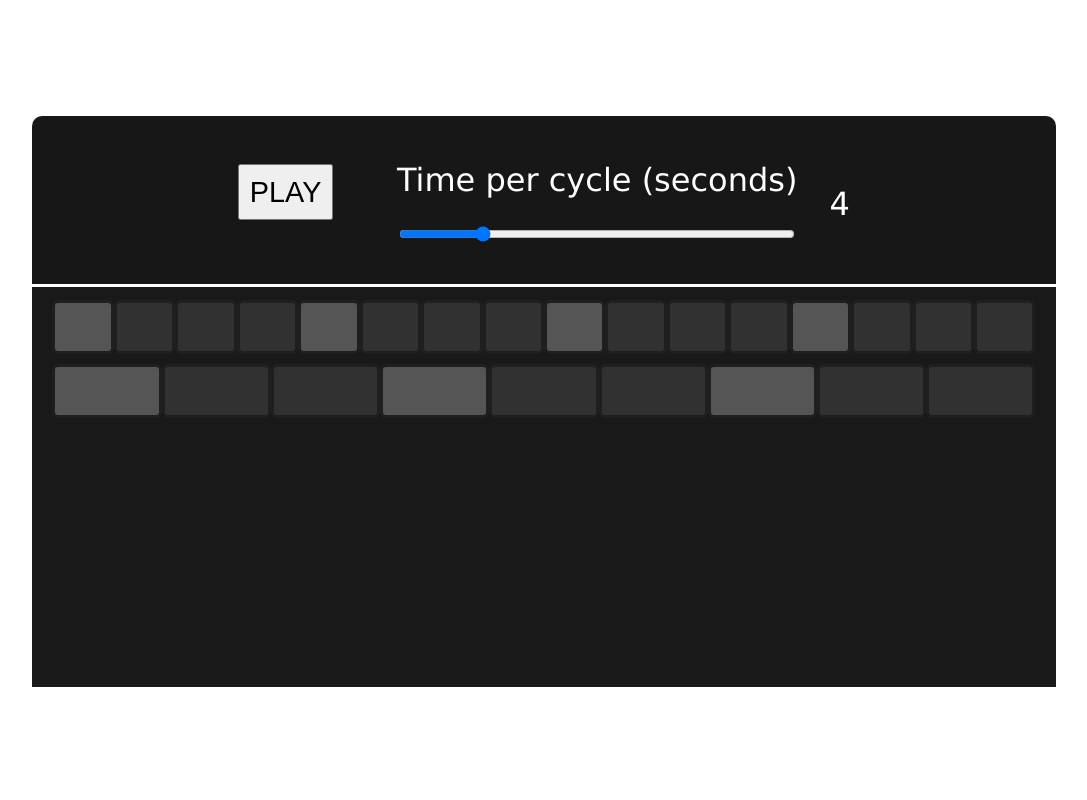
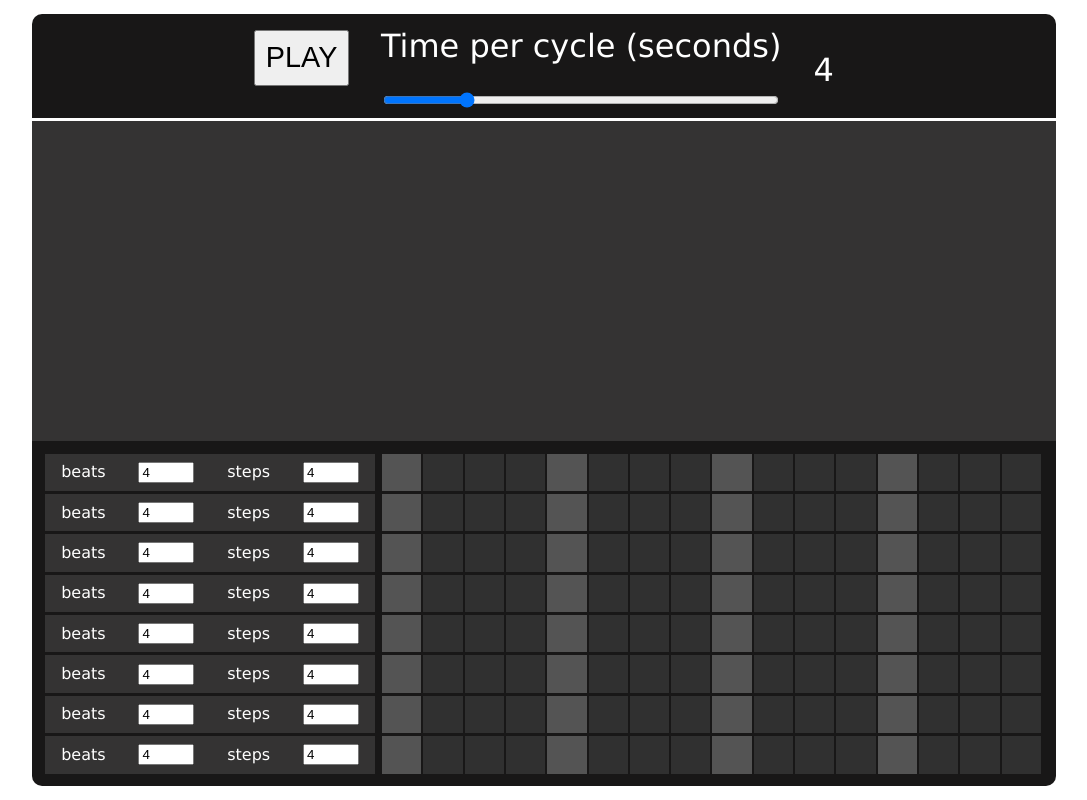
Before and after one commit to zntchantchou/ridm, a website built with Vite: page index.html in a window 1280 px wide. Shown: the whole page, without its empty margins (96-1183 px from the left). Built offline with nearby package versions, Linux system fonts and the light colour scheme; files whose address does not match are found by name.

Commit message:
layout, adds stepper controls

```diff
--- a/index.html
+++ b/index.html
@@ -16,23 +16,18 @@
             <button id="play">PLAY</button>
           </div>
           <div class="control-group">
-            <!-- <span>Tempo</span>
-            <input
-              step="0.1"
-              id="tempo-range"
-              type="range"
-              min="10"
-              max="300"
-            />
-            <div id="tempo"></div> -->
-          </div>
-          <div class="control-group">
             <span>Time per cycle (seconds) </span>
             <input step="0.1" id="tpc-range" type="range" min="1" max="16" />
           </div>
           <div id="tpc"></div>
         </div>
-        <div id="steppers"></div>
+        <div id="main">
+          <div id="top-panel"></div>
+          <div id="bottom-panel">
+            <div id="steppers-controls"></div>
+            <div id="steppers"></div>
+          </div>
+        </div>
       </div>
     </div>
   </body>
--- a/src/components/Pulse.ts
+++ b/src/components/Pulse.ts
@@ -1,6 +1,5 @@
 import Controls from "./Controls";
 import StepQueue, { type Step } from "./StepQueue";
-import Audio from "./Audio";
 import { BehaviorSubject } from "rxjs";
 
 type PulseOptions = { steps: number; isLead?: boolean };
@@ -73,7 +72,7 @@ class Pulse {
     // GRAB ALL STEPPER WITH SAME TOTALSTEP
     // USE SUBS CHAIN TO FIND CHILDREN STEPPERS
     // ALL STEPPERS WHOSE CURRENT STEP IS ACTIVE SHOULD TRIGGER THEIR RESPECTIVE SOUNDS (if no two sounds are the same)
-    Audio.playMetronome(this.currentStep, this.nextNoteTime, this.steps);
+    // Audio.playMetronome(this.currentStep, this.nextNoteTime, this.steps);
   }
 
   /** Delay the nextStepTime by timePerStep, updates the current step */
--- a/src/components/Pulses.ts
+++ b/src/components/Pulses.ts
@@ -9,7 +9,7 @@ class Pulses {
   register(stepper: Stepper, steppers: Stepper[]) {
     if (this.isEmpty) {
       // if no elements add the new pulse
-      console.log("EMPTY STEPPER ", this);
+      // console.log("EMPTY STEPPER ", this);
       // OBS: the STEPPER should subscribe to the existing pulse
       const pulse = new Pulse({ steps: stepper.steps });
       stepper.listenToPulse(pulse);
@@ -19,7 +19,7 @@ class Pulses {
 
     const existing = this.getPulse(stepper.steps);
     if (existing) {
-      console.log("existing ", existing);
+      // console.log("existing ", existing);
       stepper.listenToPulse(existing);
       existing.increment(); // if already present only update the count for the existing pulse inside elements
       // OBS: the STEPPER should subscribe to the existing pulse
--- a/src/components/Sequencer.ts
+++ b/src/components/Sequencer.ts
@@ -1,4 +1,4 @@
-import Stepper from "./Stepper";
+import Stepper, { type StepperOptions } from "./Stepper";
 import Pulses from "./Pulses";
 
 /** Coordinates steppers and their pulses. Philosophy: Keep as little pulses as possible running in the application
@@ -10,8 +10,17 @@ class Sequencer {
   constructor(pulses: Pulses) {
     this.pulses = pulses;
   }
+
+  registerDefaults() {
+    DEFAULT_STEPPERS.forEach((elt, i) => {
+      this.register(new Stepper({ ...elt, id: i }));
+    });
+  }
+
   register(stepper: Stepper) {
     if (stepper.steps < 1 || stepper.steps > 100) return;
+    // give number
+    stepper.id = this.steppers.length;
     this.steppers.push(stepper);
     this.pulses?.register(stepper, this.steppers);
   }
@@ -40,3 +49,6 @@ class Sequencer {
 }
 
 export default Sequencer;
+
+const DEFAULT_STEPPER = { beats: 4, stepsPerBeat: 4 };
+const DEFAULT_STEPPERS: StepperOptions[] = Array(8).fill(DEFAULT_STEPPER);
--- a/src/components/Stepper.ts
+++ b/src/components/Stepper.ts
@@ -1,17 +1,20 @@
 import { filter, Subscription } from "rxjs";
 import type Pulse from "./Pulse";
 import Audio from "./Audio";
+import StepperControls from "./StepperControls";
 
 const steppersDiv = document.getElementById("steppers");
 
-interface StepperOptions {
+export interface StepperOptions {
   beats: number;
   stepsPerBeat: number;
+  id: number;
 }
 
 class Stepper {
   // Total number of steps for the row
   // If a bigger multiple of 16 is present , consider biggerStepper / stepper to be the filteringRatio
+  id?: number;
   beats = 4;
   stepsPerBeat = 4;
   lastStep = -1;
@@ -21,12 +24,18 @@ class Stepper {
   element: HTMLDivElement | null = null;
   pulseSubscription: Subscription | null = null;
   selectedSteps: boolean[] = Array(this.beats * this.stepsPerBeat).fill(false);
-
+  controls: StepperControls | null = null;
   // Stepper should monitor which beats are selected
   // Each pulsation, a Pulse needs to quickly know if / which sounds to play for the current stepnumber
-  constructor({ beats, stepsPerBeat }: StepperOptions) {
+  constructor({ beats, stepsPerBeat, id }: StepperOptions) {
     this.beats = beats;
     this.stepsPerBeat = stepsPerBeat;
+    this.id = id;
+    this.controls = new StepperControls({
+      stepperId: this.id,
+      beats: this.beats,
+      stepsPerBeats: this.stepsPerBeat,
+    });
     this.render();
   }
 
@@ -90,6 +99,7 @@ class Stepper {
     }
     this.element = stepper;
     this.element.addEventListener("click", this.handleClick);
+    this.controls?.render();
   }
 
   handleClick = (e: Event) => {
--- /dev/null
+++ b/src/components/StepperControls.ts
@@ -0,0 +1,57 @@
+const controlsPanelElt = document.getElementById("steppers-controls");
+
+class StepperControls {
+  element: HTMLDivElement | null = null;
+  stepperId?: number;
+  stepsPerBeats: number = 0;
+  beats: number = 0;
+  minSteps = 1;
+  minBeats = 2;
+  maxSteps = 10;
+  maxBeats = 10;
+
+  constructor({
+    stepsPerBeats,
+    beats,
+    stepperId,
+  }: {
+    stepperId: number;
+    stepsPerBeats: number;
+    beats: number;
+  }) {
+    console.log("[StepperControls]");
+    this.stepperId = stepperId;
+    this.stepsPerBeats = stepsPerBeats;
+    this.beats = beats;
+  }
+
+  render() {
+    this.element = document.createElement("div");
+    this.element.classList.add("stepper-controls");
+    const beatsLabel = document.createElement("span");
+    const stepsPerBeatLabel = document.createElement("span");
+    const beatsInput = document.createElement("input");
+    const stepsPerBeatInput = document.createElement("input");
+    beatsLabel.textContent = "beats";
+    stepsPerBeatLabel.textContent = "steps";
+    beatsInput.type = "number";
+    stepsPerBeatInput.name = "steps-per-beat";
+    beatsInput.name = "beats";
+    stepsPerBeatInput.type = "number";
+    beatsInput.min = this.minBeats.toString();
+    beatsInput.max = this.maxBeats.toString();
+    stepsPerBeatInput.min = this.minSteps.toString();
+    stepsPerBeatInput.max = this.maxSteps.toString();
+    beatsInput.value = this.beats.toString();
+    stepsPerBeatInput.value = this.stepsPerBeats.toString();
+    console.log("RENDER INPUT STEPS PER BEAT ", stepsPerBeatInput, this);
+    console.log("RENDER INPUT BEATS ", beatsInput);
+    this.element.appendChild(beatsLabel);
+    this.element.appendChild(beatsInput);
+    this.element.appendChild(stepsPerBeatLabel);
+    this.element.appendChild(stepsPerBeatInput);
+    controlsPanelElt?.appendChild(this.element);
+  }
+}
+
+export default StepperControls;
--- a/src/main.ts
+++ b/src/main.ts
@@ -1,5 +1,4 @@
 import Controls from "./components/Controls";
-import Stepper from "./components/Stepper";
 import Timerworker from "./worker/Timerworker";
 import Sequencer from "./components/Sequencer";
 import Audio from "./components/Audio";
@@ -17,9 +16,10 @@ function init() {
   Controls.init();
   Audio.init(ac);
   const sequencer = new Sequencer(pulses);
-  sequencer.register(new Stepper({ beats: 4, stepsPerBeat: 4 }));
-  // sequencer.register(new Stepper({ beats: 5, stepsPerBeat: 2 }));
-  sequencer.register(new Stepper({ beats: 3, stepsPerBeat: 3 }));
+  sequencer.registerDefaults();
+  // for (let i = 0; i < DEFAULT_TOTAL_STEPPERS; i++) {
+  //   sequencer.register(new Stepper({ beats: i + 1, stepsPerBeat: 4, id: i }));
+  // }
 }
 // handle start / pause
 playBtn?.addEventListener("click", () => {
--- a/style.css
+++ b/style.css
@@ -24,9 +24,8 @@ body {
   padding-top: 0.5rem;
   background-color: rgb(24, 23, 23);
   min-height: 300px;
-  height: 70vh;
   width: 80vw;
-  min-width: 400px;
+  min-width: 600px;
   border-radius: 10px;
 }
 
@@ -38,7 +37,7 @@ body {
   align-items: center;
   border-bottom: white solid 0.2rem;
   width: 100%;
-  height: 10rem;
+  height: 6rem;
 }
 
 .control-group {
@@ -53,30 +52,77 @@ body {
   margin-left: 2rem;
 }
 
+#main {
+  display: flex;
+  flex-wrap: wrap;
+  flex-direction: row;
+  box-sizing: border-box;
+  /* padding: 0.8rem; */
+  width: 100%;
+}
+
+#top-panel {
+  /* flex:1; */
+  height: 20rem;
+  background-color: rgba(255, 255, 255, 0.121);
+  width: inherit;
+}
+#bottom-panel {
+  /* background-color: gray; */
+  padding: 0.8rem;
+  width: 100%;
+  display: flex;
+}
+
+#steppers-controls {
+  /* background-color: red; */
+  height: 100%;
+  width: 30%;
+  display: flex;
+  flex: 1;
+  min-height: 40vh;
+  flex-direction: column;
+  justify-content: space-between;
+}
+
+.stepper-controls {
+  display: flex;
+  justify-content: space-around;
+  align-items: center;
+  height: calc(94% / 8);
+  background-color: rgba(255, 255, 255, 0.121);
+  /* margin-right: 0.3rem; */
+}
+
+.stepper-controls span {
+  color: white;
+}
+
 #steppers {
-  height: calc(100% - 10rem);
   position: relative;
-  width: 100%;
-  background-color: rgb(25, 25, 25);
-  padding-top: 0.8rem;
+  flex: 2;
   box-sizing: border-box;
   display: flex;
   flex-direction: column;
   align-items: center;
-  /* overflow-y: scroll; */
+  justify-content: space-between;
+  padding-left: 0.4rem;
+  min-height: 40vh;
 }
 
 .stepper {
-  margin-bottom: 0.6rem;
-  height: 3.4rem;
-  width: 96%;
+  /* margin-bottom: 0.2rem; */
+  height: calc(94% / 8);
+  width: 100%;
   display: flex;
   flex-direction: row;
 }
 
+.step:active {
+  animation: bounce 0.3s ease-in-out;
+}
 .step {
-  border-radius: 6px;
-  border: rgb(41, 41, 41) 0.2rem solid;
+  margin-right: 2px;
   height: 100%;
   background-color: rgba(86, 86, 86);
   cursor: pointer;
@@ -84,15 +130,14 @@ body {
   box-sizing: border-box;
 }
 
-/* .step:hover {
-  animation: bounce 0.6s ease-in-out;
-} */
 .step.beat[data-selected="off"] {
   background-color: #b0b0b0;
 }
 
+[data-ticking="on"][data-selected="on"] {
+  animation: bounce 0.3s ease-in-out;
+}
 [data-ticking="on"] {
-  animation: bounce 0.3s ease-in-out;
   background-color: rgb(255, 251, 23);
 }
 .step.beat[data-ticking="on"] {
```
